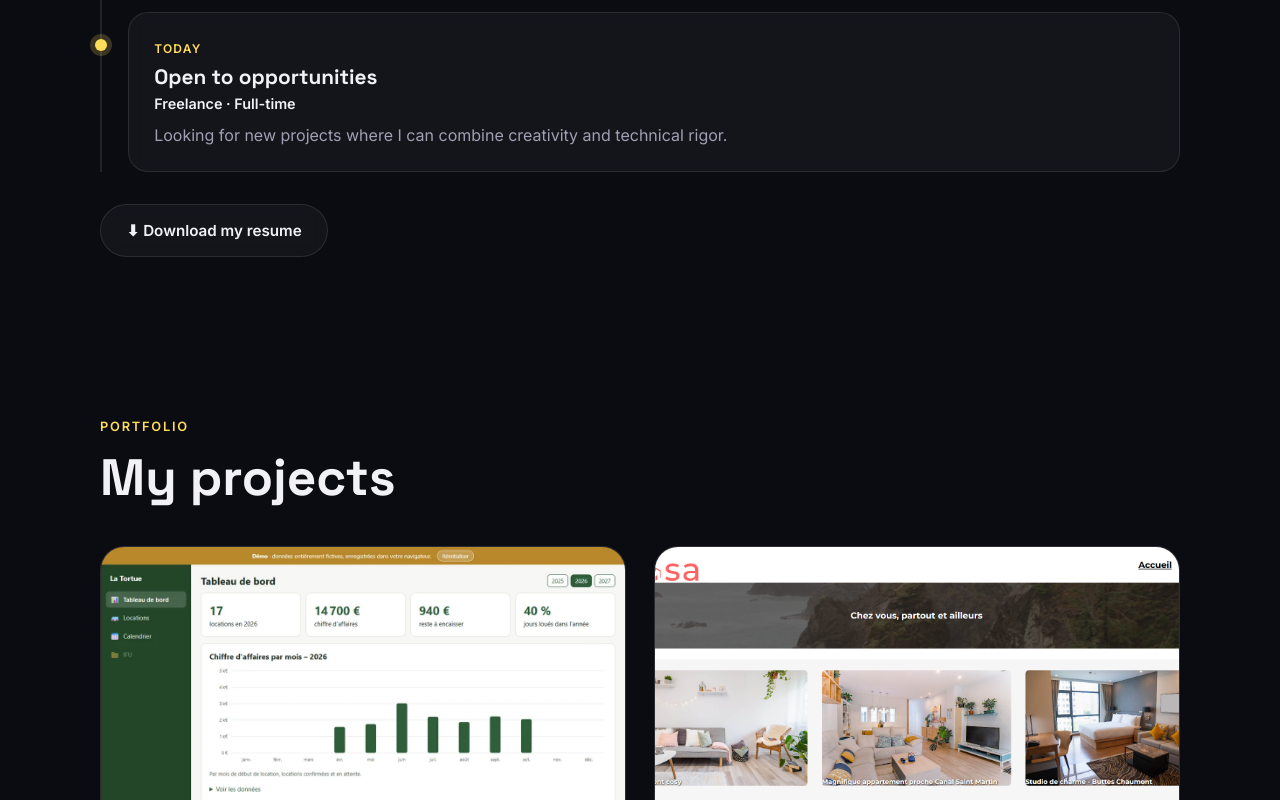
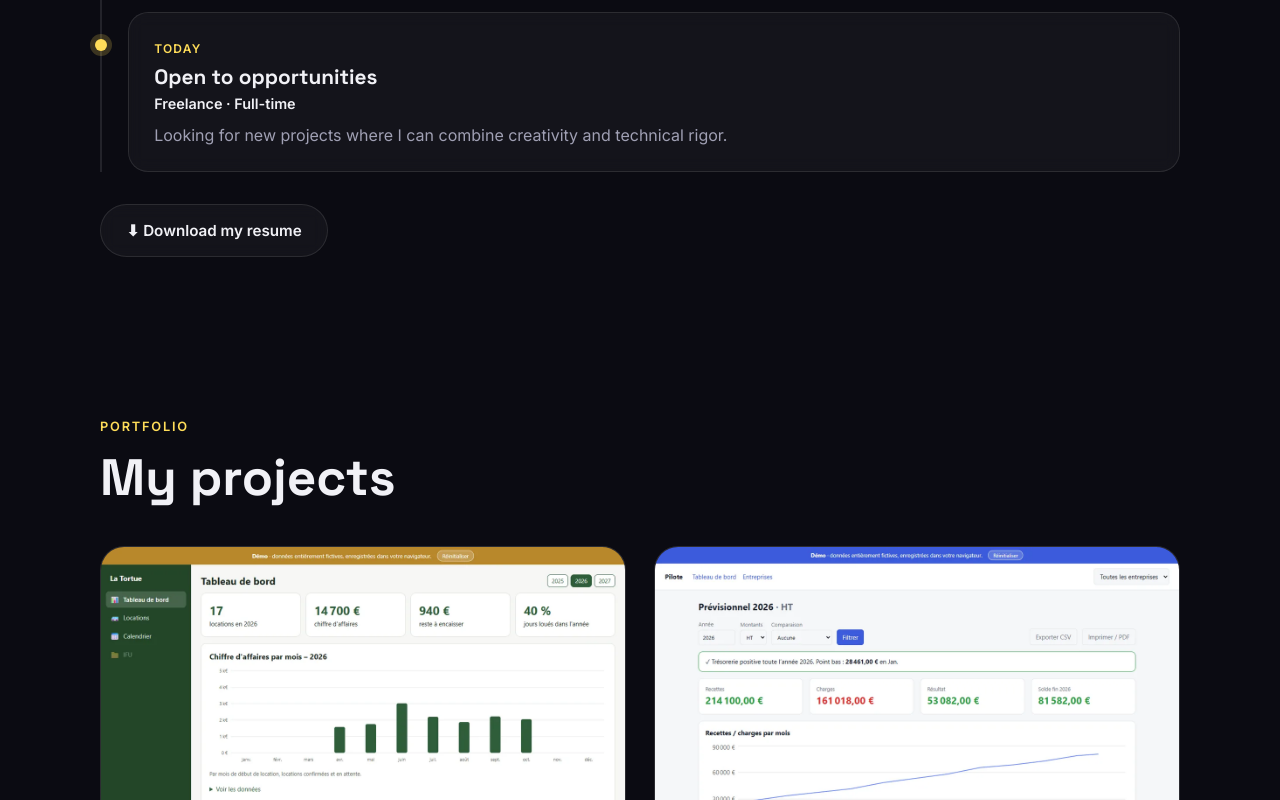
Before and after one commit to LuumiA/portfolio, a React (Vite) app: page / in a window 1280 px wide. Shown: the part 2000-2800 px from the top of the page. Built offline with nearby package versions, Linux system fonts and the light colour scheme.

Commit message:
Ajout du projet Pilote (démo du prévisionnel de trésorerie) avec son récit détaillé

```diff
--- a/src/data/projects.ts
+++ b/src/data/projects.ts
@@ -70,6 +70,59 @@ export const projects: Project[] = [
     code: "https://github.com/LuumiA/demo-latortue",
   },
   {
+    title: "Pilote — Prévisionnel (démo)",
+    description: {
+      fr: "Outil de prévisionnel de trésorerie multi-entreprises : charges et recettes récurrentes, graphiques, comparaison réel contre prévu. Démo interactive avec des données entièrement fictives.",
+      en: "Multi-company cash-flow forecasting tool: recurring expenses and income, charts, actual vs forecast comparison. Interactive demo with entirely fictitious data.",
+    },
+    story: {
+      fr: {
+        context:
+          "Quand on gère une ou plusieurs petites entreprises, la même question revient tout le temps : à quel moment la trésorerie risque-t-elle de passer dans le rouge ? Je voulais un outil simple pour y répondre : on saisit ses charges régulières (loyer, assurance, salaires…) et ses recettes récurrentes, et l'outil calcule, mois par mois, ce qu'il restera sur le compte.",
+        role: "J'ai conçu et développé l'outil de bout en bout : le modèle de données, le moteur de calcul, les pages (tableau de bord, entreprises, réel contre prévu), la connexion avec les comptes utilisateurs, et l'hébergement dans Docker.",
+        approach: [
+          "Le cœur du projet est un moteur de calcul isolé du reste. Il décide à quels mois tombe chaque poste selon sa fréquence (hebdomadaire, mensuelle, trimestrielle, annuelle, ponctuelle…), applique les changements de montant datés, puis cumule le solde. Comme il est séparé de l'interface, je l'ai couvert de 20 tests automatiques, sans avoir besoin d'une base de données.",
+          "Les dates sont un vrai piège. Les calculs se font en UTC et chaque mois est repéré par un index (année × 12 + mois), ce qui évite les décalages d'un jour ou de fuseau horaire.",
+          "Les montants sont saisis hors taxes, et le TTC est calculé à l'affichage avec le taux de TVA de chaque poste.",
+          "Une augmentation de loyer ne doit pas réécrire le passé : un « changement de montant » daté s'applique à partir d'un mois donné et laisse l'historique intact.",
+          "J'ai ensuite ajouté le « réel contre prévu » : on note ce qui a vraiment été payé ou encaissé, et l'outil mesure l'écart avec le prévisionnel, en vert quand il est favorable.",
+          "Chaque personne ne voit que ses entreprises et celles qu'on a partagées avec elle. J'ai centralisé tout le contrôle d'accès à un seul endroit pour ne rien oublier.",
+          "Côté sécurité : mots de passe hachés (bcrypt), session en cookie signé, blocage après plusieurs échecs de connexion, validation de toutes les saisies côté serveur, en-têtes de sécurité (CSP, HSTS…) et correction des vulnérabilités des dépendances.",
+          "Pour sortir les chiffres : export CSV (protégé contre les formules Excel), impression en PDF et sauvegarde JSON.",
+        ],
+        learned: [
+          "Isoler la logique métier de l'interface la rend testable et réutilisable. C'est ce qui m'a permis de reprendre le calcul tel quel pour la démo, en remplaçant seulement la base de données par un stockage dans le navigateur.",
+          "Les dates (fuseaux, mois de longueurs différentes, semaines) demandent des tests dès le départ.",
+          "Dès qu'il y a des comptes, il faut penser sécurité tout de suite : droits d'accès, limitation des tentatives, validation côté serveur.",
+        ],
+      },
+      en: {
+        context:
+          "When you run one or several small businesses, the same question keeps coming back: when will the cash balance go negative? I wanted a simple tool to answer it: you enter your regular expenses (rent, insurance, salaries…) and your recurring income, and the tool computes, month by month, what will be left in the account.",
+        role: "I designed and built the tool end to end: the data model, the calculation engine, the pages (dashboard, companies, actual vs forecast), the login with user accounts, and the Docker hosting.",
+        approach: [
+          "The heart of the project is a calculation engine kept separate from the rest. It decides which months each item falls in depending on its frequency (weekly, monthly, quarterly, yearly, one-off…), applies dated amount changes, then accumulates the balance. Because it is separate from the interface, I covered it with 20 automated tests that need no database.",
+          "Dates are a real trap. Calculations are done in UTC and each month is identified by an index (year × 12 + month), which avoids off-by-one-day and time zone shifts.",
+          "Amounts are entered excluding VAT, and the VAT-inclusive figure is computed at display time with each item's VAT rate.",
+          "A rent increase must not rewrite the past: a dated \"amount change\" applies from a given month and leaves the history untouched.",
+          "I then added \"actual vs forecast\": you record what was really paid or received, and the tool measures the gap with the forecast, in green when it is favorable.",
+          "Each person only sees their own companies and those shared with them. I centralized all access control in one place so nothing gets forgotten.",
+          "On security: hashed passwords (bcrypt), signed cookie sessions, lockout after several failed logins, server-side validation of every input, security headers (CSP, HSTS…) and fixes for dependency vulnerabilities.",
+          "To get the numbers out: CSV export (protected against Excel formulas), PDF printing and a JSON backup.",
+        ],
+        learned: [
+          "Keeping business logic separate from the interface makes it testable and reusable. That is what let me reuse the calculation as is for the demo, only replacing the database with browser storage.",
+          "Dates (time zones, months of different lengths, weeks) need tests from the start.",
+          "As soon as there are accounts, security has to be considered right away: access rights, attempt limiting, server-side validation.",
+        ],
+      },
+    },
+    image: asset("img/pilote-demo.webp"),
+    tags: ["Next.js", "TypeScript", "PostgreSQL"],
+    live: "https://luumia.github.io/demo-pilote/",
+    code: "https://github.com/LuumiA/demo-pilote",
+  },
+  {
     title: "Kasa",
     description: {
       fr: "Plateforme de réservation d'appartements développée avec React et TypeScript, optimisée avec Vite et déployée sur Vercel.",
```
